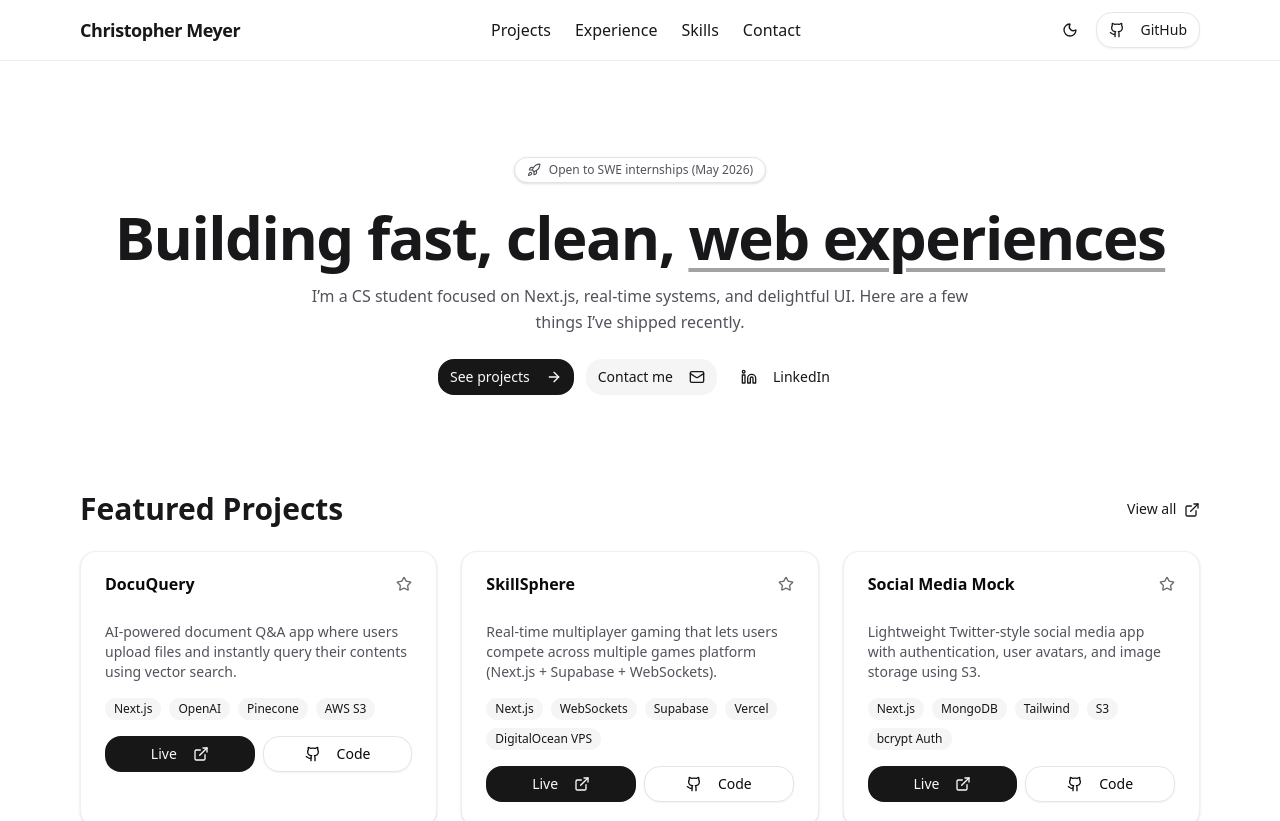
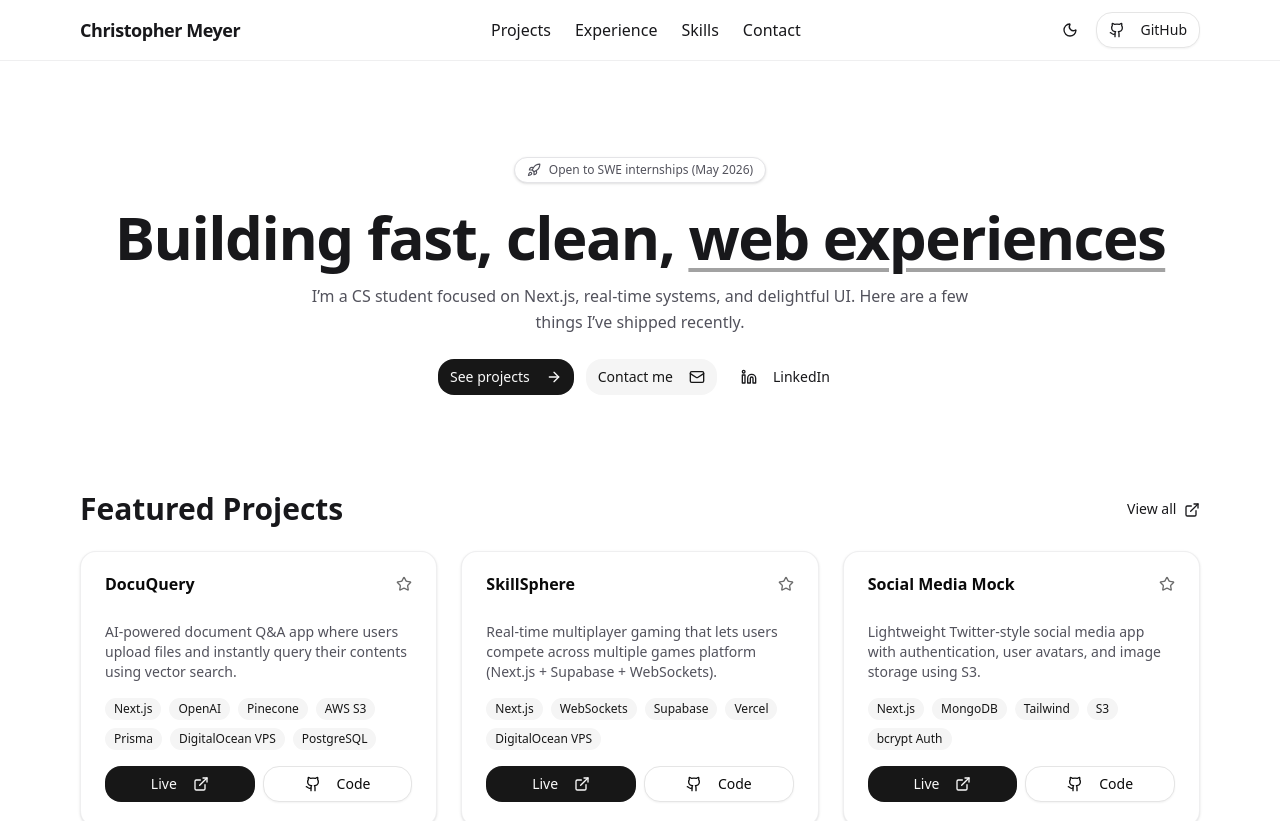
Before and after one commit to cameyer260/dev-portfolio, a Next.js app: page / in a window 1280 px wide. Shown: the top 821 px of the page. Built offline with nearby package versions, Linux system fonts and the light colour scheme.

Commit message:
updated tags on docuquery

```diff
--- a/app/page.tsx
+++ b/app/page.tsx
@@ -32,7 +32,7 @@ export default function PortfolioPage() {
       title: "DocuQuery",
       blurb:
         "AI-powered document Q&A app where users upload files and instantly query their contents using vector search.",
-      tags: ["Next.js", "OpenAI", "Pinecone", "AWS S3"],
+      tags: ["Next.js", "OpenAI", "Pinecone", "AWS S3", "Prisma", "DigitalOcean VPS", "PostgreSQL"],
       href: "https://www.docuquery.online",
       repo: "https://github.com/cameyer260/docuquery",
     },
```
